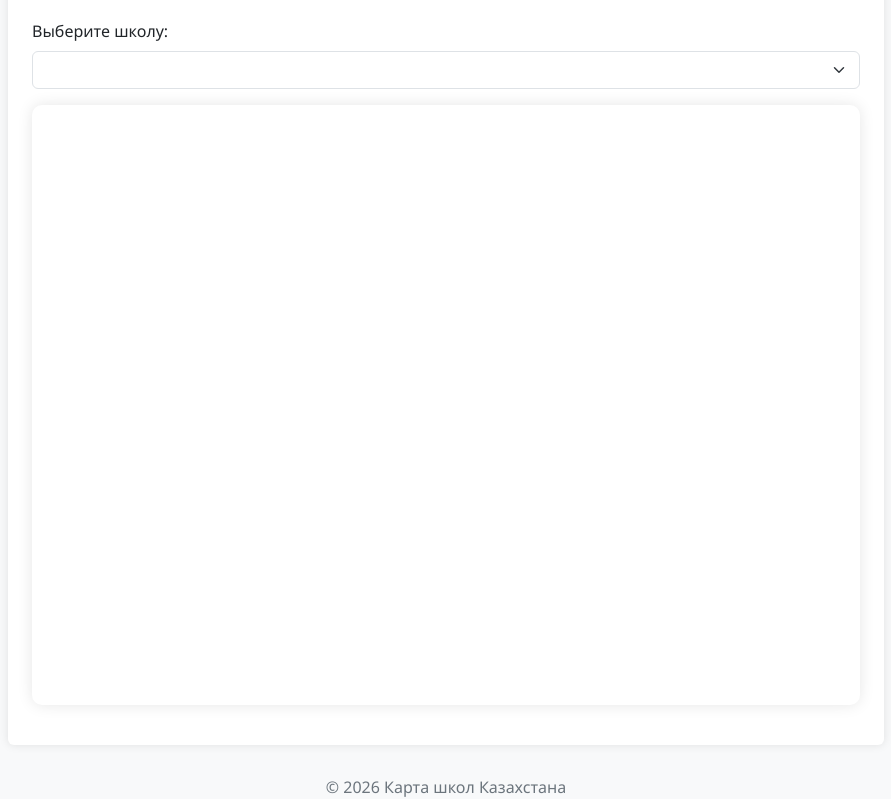
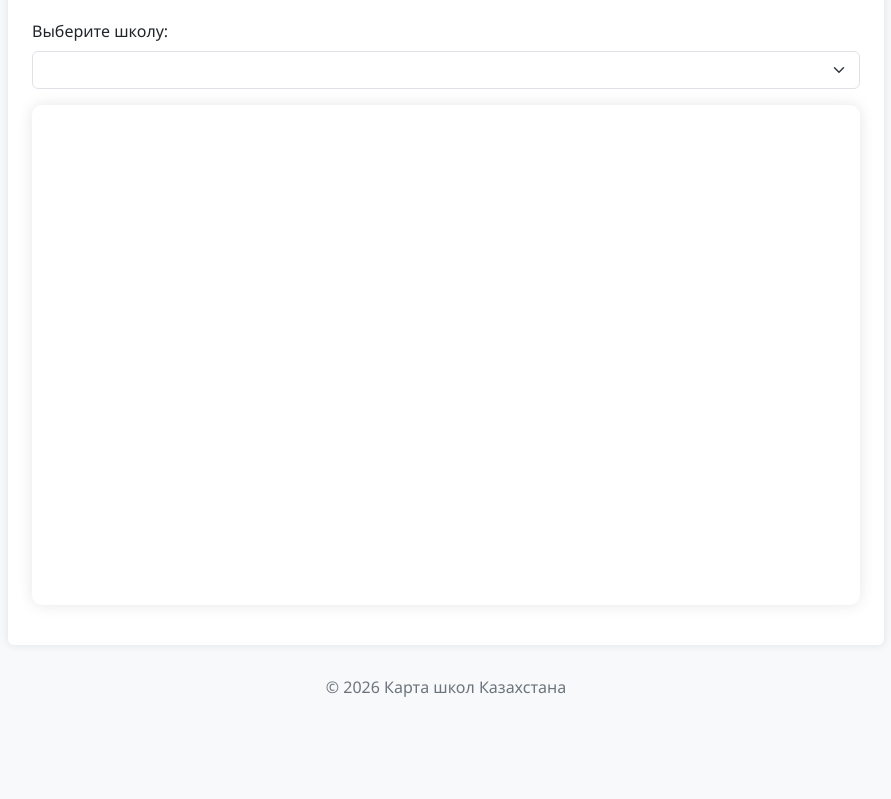
Before and after one commit to castellaris/NodeJS_Backend_For_Render, a website: page public/index.html in a window 1280 px wide. Shown: the part 117-916 px from the top of the page, without its empty margins (194-1085 px from the left). After the commit the page ends 816 px from the top, so only its background shows below. Drawn offline with nearby package versions, Linux system fonts and the light colour scheme.

Commit message:
Set height for map div in index.html

```diff
--- a/public/index.html
+++ b/public/index.html
@@ -16,8 +16,8 @@
         <label for="schoolSelect" class="form-label">Выберите школу:</label>
         <select id="schoolSelect" class="form-select"></select>
       </div>
-      <div id="map"></div>
-<div id="qualityReport" style="margin-top: 1em; font-family: sans-serif;"></div>
+      <div id="map" style="height: 500px;"></div>
+      <div id="qualityReport" style="margin-top: 1em; font-family: sans-serif;"></div>
     </div>
     <footer>© 2026 Карта школ Казахстана</footer>
   </div>
```
